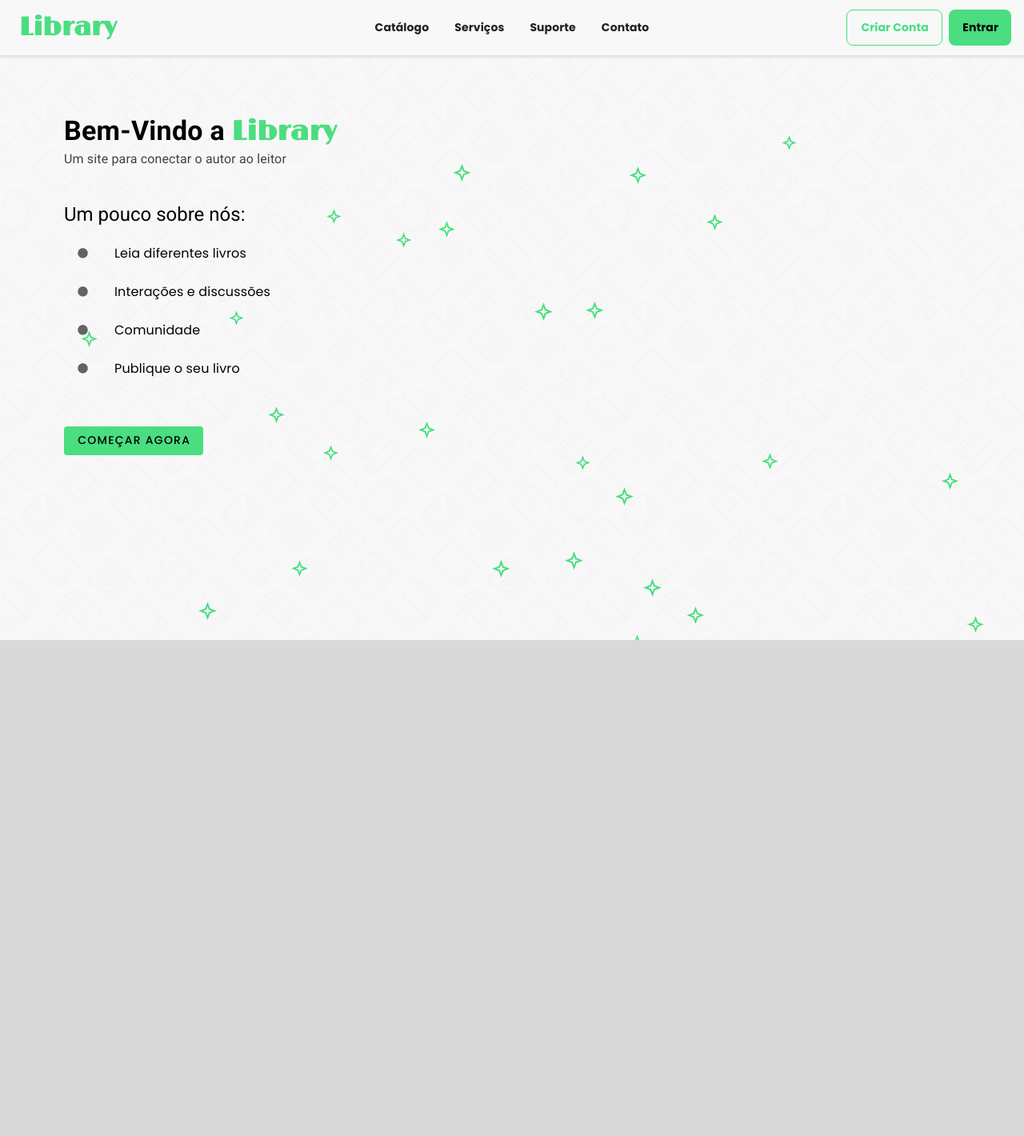
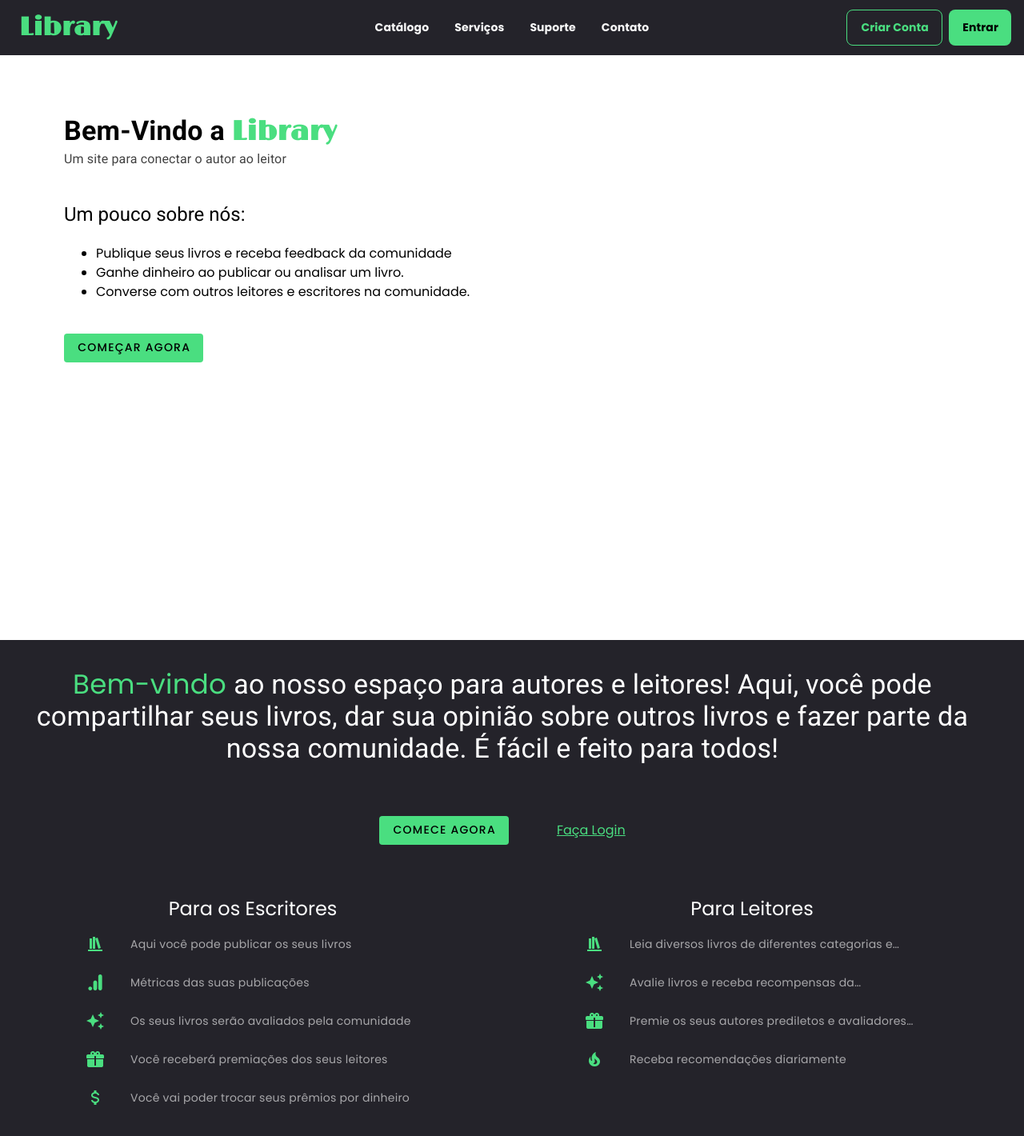
Before and after one commit to Marccelo125/front-library, a Nuxt app: page / in a window 1280 px wide. Shown: the top 1420 px of the page at 80% size. Before the commit the page ends 800 px from the top, so only its background shows below. Built offline with nearby package versions, Linux system fonts and the light colour scheme; no server answers.

Commit message:
create-about-page

```diff
--- a/components/HomeHeader.vue
+++ b/components/HomeHeader.vue
@@ -7,7 +7,7 @@ export default {
 </script>
 
 <template>
-  <header class="home-header bg-white-bg w-100">
+  <header class="home-header bg-dark-bg w-100">
     <v-container class="container-header pa-0" fluid>
       <v-row class="d-flex justify-center align-center px-4">
         <v-col cols="3" class="logo">
@@ -18,7 +18,7 @@ export default {
             <v-list-item>
               <NuxtLink
                 to="#"
-                class="header-list-item text-md-subtitle-2 text-decoration-none text-grey-darken-4"
+                class="header-list-item text-md-subtitle-2 text-decoration-none text-white-bg"
               >
                 <h4>Catálogo</h4>
               </NuxtLink>
@@ -26,7 +26,7 @@ export default {
             <v-list-item>
               <NuxtLink
                 to="#"
-                class="header-list-item text-md-subtitle-2 text-decoration-none text-grey-darken-4"
+                class="header-list-item text-md-subtitle-2 text-decoration-none text-white-bg"
               >
                 <h4>Serviços</h4>
               </NuxtLink>
@@ -34,7 +34,7 @@ export default {
             <v-list-item>
               <NuxtLink
                 to="#"
-                class="header-list-item text-md-subtitle-2 text-decoration-none text-grey-darken-4"
+                class="header-list-item text-md-subtitle-2 text-decoration-none text-white-bg"
               >
                 <h4>Suporte</h4>
               </NuxtLink>
@@ -42,7 +42,7 @@ export default {
             <v-list-item>
               <NuxtLink
                 to="#"
-                class="header-list-item text-md-subtitle-2 text-decoration-none text-grey-darken-4"
+                class="header-list-item text-md-subtitle-2 text-decoration-none text-white-bg"
               >
                 <h4>Contato</h4>
               </NuxtLink>
@@ -75,14 +75,14 @@ export default {
             @click="optionsVisible = !optionsVisible"
             variant="flat"
           >
-            <v-img width="30" src="~/assets/img/Hamburguer.png" />
+            <v-icon size="30" icon="mdi mdi-menu"></v-icon>
           </v-btn>
         </v-col>
         <div
           v-if="optionsVisible"
           class="d-flex d-md-none d-lg-none bg-white-bg hamburguer-options"
         >
-          <v-list class="options-list bg-transparent ga-3">
+          <v-list class="options-list bg-dark-bg ga-3">
             <NuxtLink to="/register">
               <v-list-item class="header-list-item item-option">
                 <h4 class="text-main-green">Criar Conta</h4>
@@ -118,7 +118,6 @@ export default {
   top: 0px;
   position: fixed;
   overflow: hidden;
-  box-shadow: 0px 3px 2px rgb(226, 226, 226);
   z-index: 9999;
   .logo {
     width: 50px;
@@ -140,7 +139,7 @@ export default {
         cursor: pointer;
         width: 100%;
         &:hover {
-          background-color: rgb(228, 228, 228);
+          background-color: #424242;
         }
       }
     }
--- a/components/Stars.vue
+++ /dev/null
@@ -1,98 +0,0 @@
-<script lang="ts">
-    export default {
-        data: () => ({
-            windowWidth: 0,
-            windowHeight: 0,
-        }),
-        mounted() {
-            this.windowHeight = window.innerHeight;
-            this.windowWidth = window.innerWidth;
-        },
-
-        methods: {
-            getStars() {
-                const range = 50
-                // number of stars based on screen size
-                const starsQtd = Math.floor(this.windowWidth / range);
-
-                const stars: Array<{top: number, left: number}> = [];
-
-                for (let i = 0; i <= starsQtd;i++) {
-                    let positionIsValid = false;
-
-                    // check the position of the star
-                    while (!positionIsValid) {
-                        const top = randomNumber(100, this.windowHeight);
-                        const left = randomNumber(0, this.windowWidth);
-
-                        positionIsValid = true;
-
-                        // checks the position of other stars
-                        stars.forEach(star => {
-                            if ((top >= star.top - range && top <= star.top + range) && (left >= star.left - range && left <= star.left + range)) {
-                                positionIsValid =  false;
-                            }
-                        });
-
-                        if (positionIsValid) {
-                            stars.push({
-                                top,
-                                left,
-                            });
-                        }
-                    }
-
-                }
-
-                return stars;
-            }
-        }
-    }
-</script>
-
-<template>
-    <v-container class="stars-container opacity-animation" fluid>
-        <v-icon
-            size="25px"
-            :style="{
-                position: 'absolute',
-                top: `${star.top}px`,
-                left: `${star.left}px`,
-                color: '#4ADE80',
-            }"
-            v-for="star in getStars()"
-            icon="mdi-star-four-points-outline"
-
-            class="stars-element"
-        />
-    </v-container>
-</template>
-
-<style scoped lang="scss">
-    .stars-container {
-        overflow: hidden;
-        width: 100%;
-        height: 100dvh;
-        position: absolute;
-        z-index: 1;
-        .stars-element {
-            @for $i from 1 through 25 {
-                &:nth-child(#{$i}) {
-                    animation: starsScaleAnimation random(8) * 1s  ease-in-out infinite;
-                }
-            }
-            @keyframes starsScaleAnimation {
-                0% {
-                    transform: scale(0.8);
-                }
-                50% {
-                    transform: scale(1);
-                }
-                100% {
-                    transform: scale(0.8);
-                }
-            }
-        }
-    }
-
-</style>
--- a/config/themes/darkTheme.ts
+++ b/config/themes/darkTheme.ts
@@ -2,7 +2,7 @@ const darkTheme = {
   dark: true,
   colors: {
     /* Custom Colors */
-    "dark-bg": "#2C3F42",
+    "dark-bg": "#24232A",
     "middle-green": "#22c55e",
     "main-green": "#4ADE80",
     "detail-green": "#59AC97",
--- a/config/themes/lightTheme.ts
+++ b/config/themes/lightTheme.ts
@@ -2,7 +2,7 @@ const lightTheme = {
   dark: false,
   colors: {
     /* Custom Colors */
-    "dark-bg": "#2C3F42",
+    "dark-bg": "#24232A",
     "middle-green": "#22c55e",
     "main-green": "#4ADE80",
     "detail-green": "#59AC97",
--- a/pages/index.vue
+++ b/pages/index.vue
@@ -2,10 +2,50 @@
 export default {
   data: () => ({
     aboutTextList: [
-      "Leia diferentes livros",
-      "Interações e discussões",
-      "Comunidade",
-      "Publique o seu livro",
+      "Publique seus livros e receba feedback da comunidade",
+      "Ganhe dinheiro ao publicar ou analisar um livro.",
+      "Converse com outros leitores e escritores na comunidade.",
+    ],
+    forAuthorTextList: [
+      {
+        value: "Aqui você pode publicar os seus livros",
+        icon: "mdi mdi-bookshelf",
+      },
+      {
+        value: "Métricas das suas publicações",
+        icon: "mdi mdi-google-analytics",
+      },
+      {
+        value: "Os seus livros serão avaliados pela comunidade",
+        icon: "mdi mdi-creation",
+      },
+      {
+        value: "Você receberá premiações dos seus leitores",
+        icon: "mdi mdi-gift",
+      },
+      {
+        value: "Você vai poder trocar seus prêmios por dinheiro",
+        icon: "mdi mdi-currency-usd",
+      },
+    ],
+    forReaderTextList: [
+      {
+        value: "Leia diversos livros de diferentes categorias e gêneros",
+        icon: "mdi mdi-bookshelf",
+      },
+      {
+        value: "Avalie livros e receba recompensas da comunidade",
+        icon: "mdi mdi-creation",
+      },
+      {
+        value:
+          "Premie os seus autores prediletos e avaliadores da nossa comunidade",
+        icon: "mdi mdi-gift",
+      },
+      {
+        value: "Receba recomendações diariamente",
+        icon: "mdi mdi-fire",
+      },
     ],
   }),
 };
@@ -13,16 +53,15 @@ export default {
 
 <template>
   <v-container
-    class="d-flex flex-column justify-center align-center pa-0 ma-0 w-100 h-screen home-container bg-white-bg"
+    class="d-flex flex-column justify-center align-center pa-0 ma-0 w-100 h-screen home-container"
     fluid
   >
-    <Stars />
     <HomeHeader />
     <v-container
       class="d-sm-flex d-sm-flex d-lg-flex justify-center align-start position-relative h-screen ma-0 home-main"
       fluid
     >
-      <v-row class="h-screen">
+      <v-row class="h-screen index-page-main-row">
         <v-col class="d-flex flex-column align-start justify-start title-col">
           <div>
             <h1
@@ -31,28 +70,30 @@ export default {
               Bem-Vindo a
               <span class="library-name text-main-green">Library</span>
             </h1>
-            <p class="text-subtitle-1 text-lg-subtitle-1 text-xl-h5 text-md-h5 subtitle-library text-surface-variant x-slide-transition">
+            <p
+              class="text-subtitle-1 text-lg-subtitle-1 text-xl-h5 text-md-h5 subtitle-library text-surface-variant x-slide-transition"
+            >
               Um site para conectar o autor ao leitor
             </p>
           </div>
           <div>
-            <h3 class="text-subtitle-2 text-md-h6 text-lg-h5 mt-10 title-list x-slide-transition">
+            <h3
+              class="text-subtitle-2 text-md-h6 text-lg-h5 mt-10 title-list x-slide-transition"
+            >
               Um pouco sobre nós:
             </h3>
-            <v-list class="bg-transparent x-slide-transition">
-              <v-list-item v-for="item in aboutTextList" max-height="40px">
-                <template v-slot:prepend>
-                  <v-icon size="15px" icon="mdi-checkbox-blank-circle" />
-                </template>
-                <v-list-item-title
-                  v-text="item"
-                  class="text-h7 text-lg-subtitle text-xl-h6"
-                />
-              </v-list-item>
-            </v-list>
+            <ul class="pl-5 mt-5">
+              <li class="ml-5" v-for="text in aboutTextList">
+                {{ text }}
+              </li>
+            </ul>
           </div>
           <div class="mt-10">
-            <v-btn variant="flat" width="text-subtitle-2" class="bg-main-green text-white x-slide-transition">
+            <v-btn
+              variant="flat"
+              width="text-subtitle-2"
+              class="bg-main-green text-white x-slide-transition"
+            >
               Começar agora
             </v-btn>
           </div>
@@ -60,10 +101,62 @@ export default {
         <v-col
           class="d-none d-sm-flex d-md-flex d-lg-flex justify-center align-center"
         >
-          <img width="80%" src="~/assets/img/Books.svg" class=" books-img x-slide-reverse-transition" />
+          <img
+            width="100%"
+            src="~/assets/img/geek-girl-img.png"
+            class="books-img x-slide-reverse-transition"
+          />
         </v-col>
       </v-row>
     </v-container>
+  </v-container>
+  <v-container class="w-100 h-screen bg-dark-bg" fluid>
+    <v-row class="w-100 d-flex flex-column align-center justify-center">
+      <v-col>
+        <h1 class="mt-5 flex align-center justify-center text-center text-h4">
+          <span class="text-main-green"> Bem-vindo </span>
+          ao nosso espaço para autores e leitores! Aqui, você pode compartilhar
+          seus livros, dar sua opinião sobre outros livros e fazer parte da
+          nossa comunidade. É fácil e feito para todos!
+        </h1>
+      </v-col>
+      <v-col class="mt-10 d-flex justify-center align-center">
+        <v-btn class="bg-main-green text-white" variant="text">
+          Comece Agora
+        </v-btn>
+        <NuxtLink to="/login" class="ml-15 text-main-green">
+          Faça Login
+        </NuxtLink>
+      </v-col>
+    </v-row>
+    <v-row class="w-100 mt-10 d-flex flex-row justify-center align-start">
+      <v-col class="d-flex justify-center">
+        <v-list class="w-75 bg-transparent">
+          <v-list-subheader class="text-h5 justify-center text-white">
+            Para os Escritores
+          </v-list-subheader>
+          <v-list-item v-for="(text, i) in forAuthorTextList">
+            <template v-slot:prepend>
+              <v-icon class="opacity-100" color="main-green" :icon="text.icon" />
+            </template>
+            <v-list-item-subtitle v-text="text.value" />
+          </v-list-item>
+        </v-list>
+      </v-col>
+      <v-col class="d-flex justify-center">
+        <v-list class="w-75 bg-transparent">
+          <v-list-subheader class="text-h5 justify-center text-white">
+            Para Leitores
+          </v-list-subheader>
+          <v-list-item v-for="(text, i) in forReaderTextList">
+            <template v-slot:prepend>
+              <v-icon class="opacity-100" color="main-green" :icon="text.icon" />
+            </template>
+            <v-list-item-subtitle v-text="text.value" />
+          </v-list-item>
+        </v-list>
+      </v-col>
+    </v-row>
   </v-container>
 </template>
 
@@ -72,12 +165,13 @@ export default {
 
 .home-container {
   overflow-y: hidden;
-  background-image: url("~/assets/img/home-bg.png");
-  background-repeat: repeat;
-  background-size: 500px;
+  background-color: #ffff;
   z-index: 2;
   .home-main {
     width: 90%;
+    background-color: #ffff;
+    .index-page-main-row {
+      background-color: #ffff;
       .title-col {
         margin-top: 8rem;
         z-index: 2;
@@ -93,6 +187,7 @@ export default {
         z-index: 2;
       }
     }
+  }
 
   @media (max-height: 600px) {
     .home-container {
```
Also changed, not shown: assets/img/geek-girl-img.png (added), assets/styles/variables.scss (line endings or trailing spaces). Lines whose indentation alone changed are shown as unchanged.
